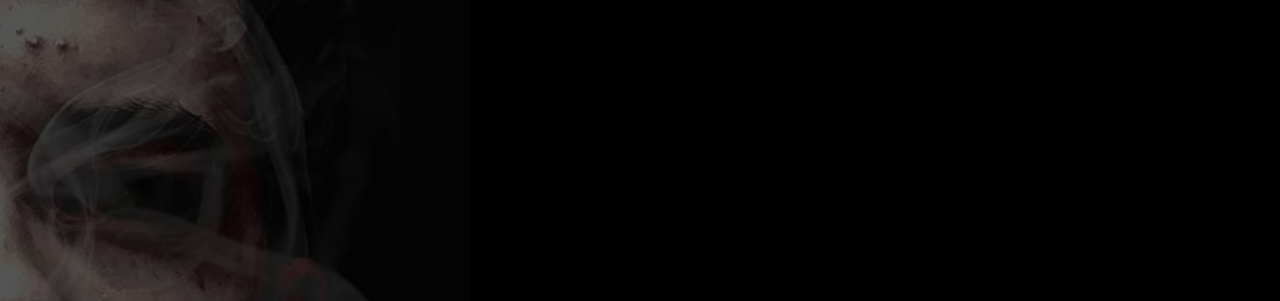
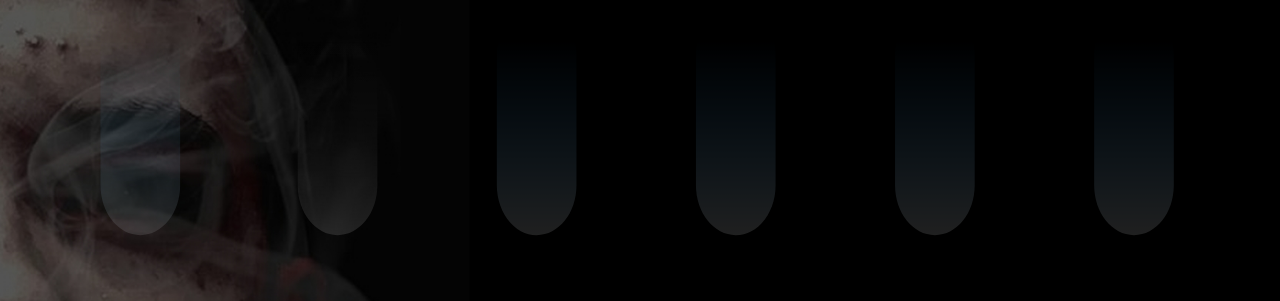
Before and after one commit to imPhriito/mhoareau.github.io, a plain HTML site: page index.html in a window 1280 px wide. Shown: the top 301 px of the page. Drawn offline with nearby package versions, Linux system fonts and the light colour scheme.

Commit message:
Update style.css

```diff
--- a/assets/css/style.css
+++ b/assets/css/style.css
@@ -26,6 +26,9 @@ body::-webkit-scrollbar-thumb:hover{
 section#sec-1{
 	width: 100%;
 	height: 100vh;
+	background-image: url(../img/background.jpg);
+	background-repeat: no-repeat;
+	background-size: cover;
 }
 
 section#sec-1 .bg{
@@ -34,7 +37,7 @@ section#sec-1 .bg{
 	display: flex;
 	justify-content: center;
 	align-items: center;
-	background-image: url(../img/background.jpg);
+	background-image: url(../img/backgroundanime.svg);
 	background-repeat: no-repeat;
 	background-size: cover;
 }
```
